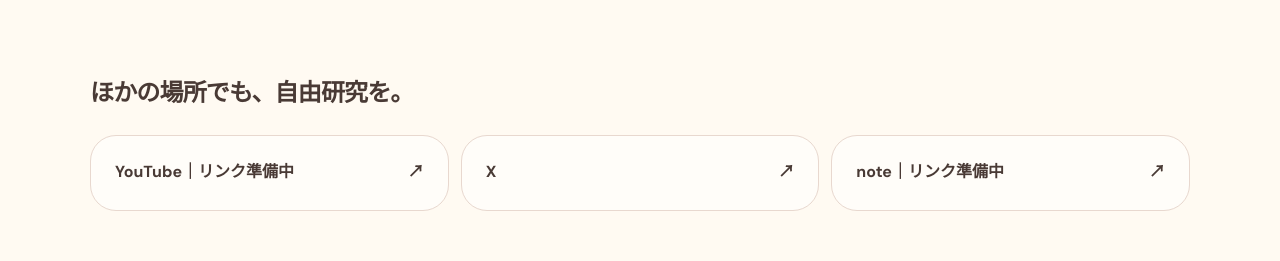
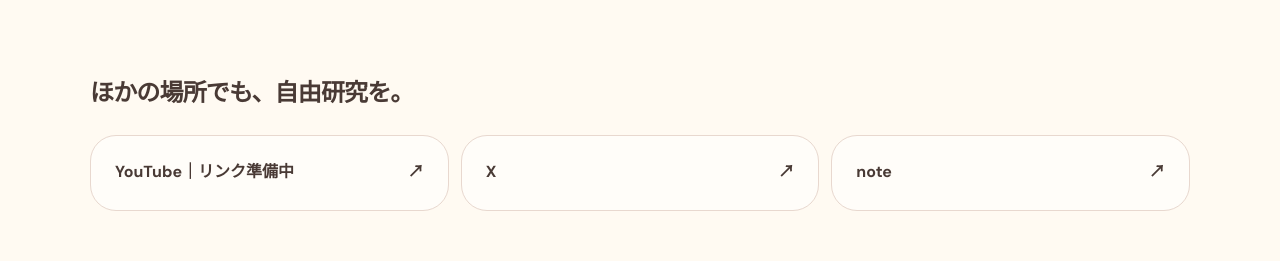
Before and after one commit to adultcuriositylab-hub/Adult_Curiosity, a website: page site/index.html in a window 1280 px wide. Shown: the part 4500-4761 px from the top of the page. Drawn offline with nearby package versions, Linux system fonts and the light colour scheme; no server answers; a web font is replaced by a local one.

Commit message:
Connect footer note profile link and remove preparation label [skip netlify]

```diff
--- a/site/index.html
+++ b/site/index.html
@@ -450,7 +450,7 @@ header.content-width{padding-top:24px;padding-bottom:20px;gap:18px}
     <section aria-labelledby="social-heading" class="content-width pb-20">
      <h2 id="social-heading" data-template-id="social-heading" class="canva-text section-title mb-6 text-[#493a35]" style="color: rgb(73, 58, 53); font-weight: 700; font-style: normal; font-size: 24px;">ほかの場所でも、自由研究を。</h2>
      <div class="grid gap-3 sm:grid-cols-3">
-      <a href="#link-preparation" data-template-id="social-youtube" class="canva-link soft-card flex min-h-[76px] items-center justify-between bg-[#fffdf9] px-6 font-bold text-[#493a35]" style="background: rgb(255, 253, 249); color: rgb(73, 58, 53); font-weight: 700;">YouTube｜リンク準備中 <span aria-hidden="true">↗</span></a> <a href="https://x.com/adultcuriosity" target="_blank" rel="noopener noreferrer" data-template-id="social-x" class="canva-link soft-card flex min-h-[76px] items-center justify-between bg-[#fffdf9] px-6 font-bold text-[#493a35]" style="background: rgb(255, 253, 249); color: rgb(73, 58, 53); font-weight: 700;">X <span aria-hidden="true">↗</span></a> <a href="#link-preparation" data-template-id="social-note" class="canva-link soft-card flex min-h-[76px] items-center justify-between bg-[#fffdf9] px-6 font-bold text-[#493a35]" style="background: rgb(255, 253, 249); color: rgb(73, 58, 53); font-weight: 700;">note｜リンク準備中 <span aria-hidden="true">↗</span></a>
+      <a href="#link-preparation" data-template-id="social-youtube" class="canva-link soft-card flex min-h-[76px] items-center justify-between bg-[#fffdf9] px-6 font-bold text-[#493a35]" style="background: rgb(255, 253, 249); color: rgb(73, 58, 53); font-weight: 700;">YouTube｜リンク準備中 <span aria-hidden="true">↗</span></a> <a href="https://x.com/adultcuriosity" target="_blank" rel="noopener noreferrer" data-template-id="social-x" class="canva-link soft-card flex min-h-[76px] items-center justify-between bg-[#fffdf9] px-6 font-bold text-[#493a35]" style="background: rgb(255, 253, 249); color: rgb(73, 58, 53); font-weight: 700;">X <span aria-hidden="true">↗</span></a> <a href="https://note.com/adult_curiosity" target="_blank" rel="noopener noreferrer" data-template-id="social-note" class="canva-link soft-card flex min-h-[76px] items-center justify-between bg-[#fffdf9] px-6 font-bold text-[#493a35]" style="background: rgb(255, 253, 249); color: rgb(73, 58, 53); font-weight: 700;">note <span aria-hidden="true">↗</span></a>
      </div>
     </section>
     <section aria-labelledby="collab-heading" class="content-width pb-20">
```
